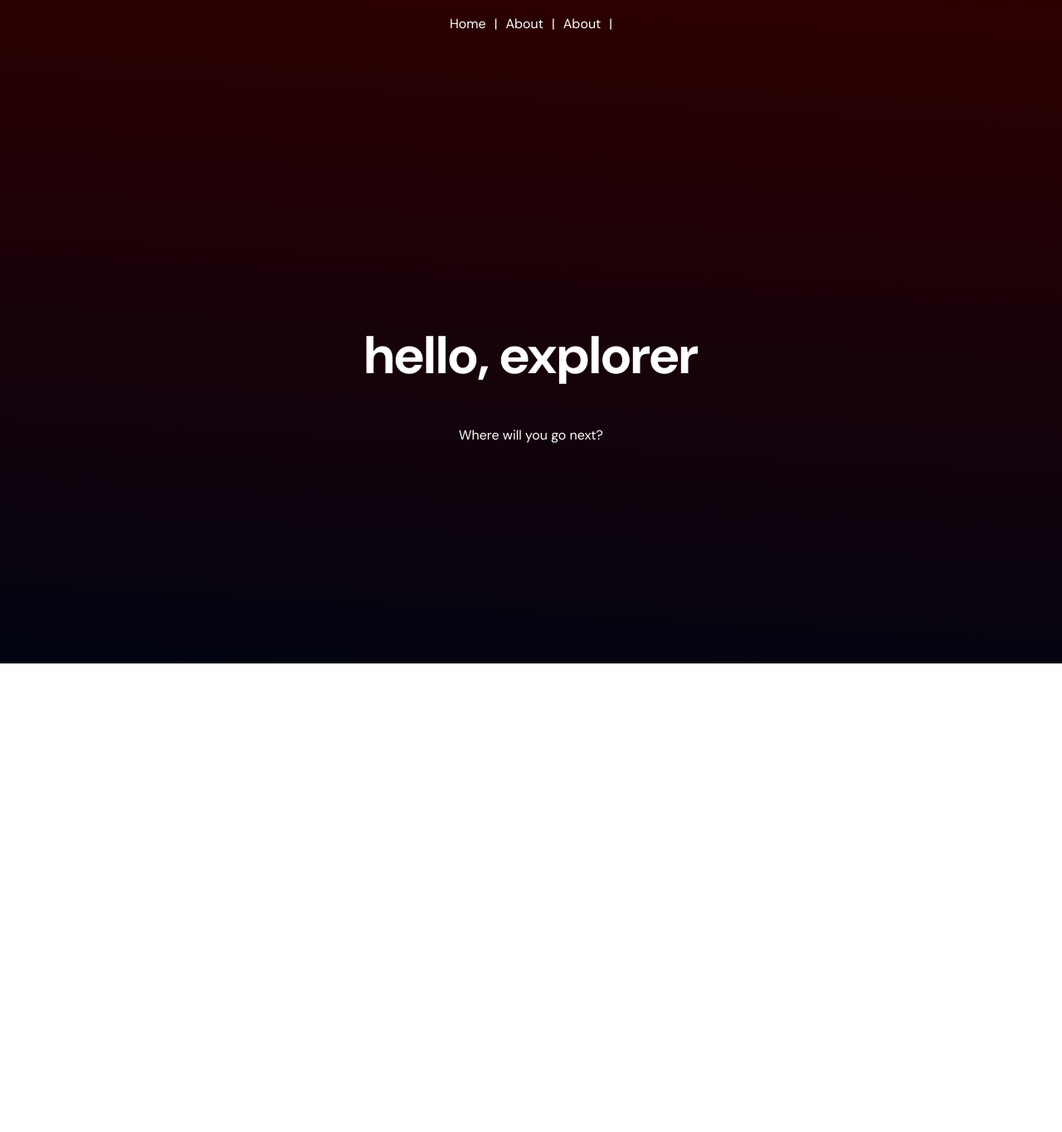
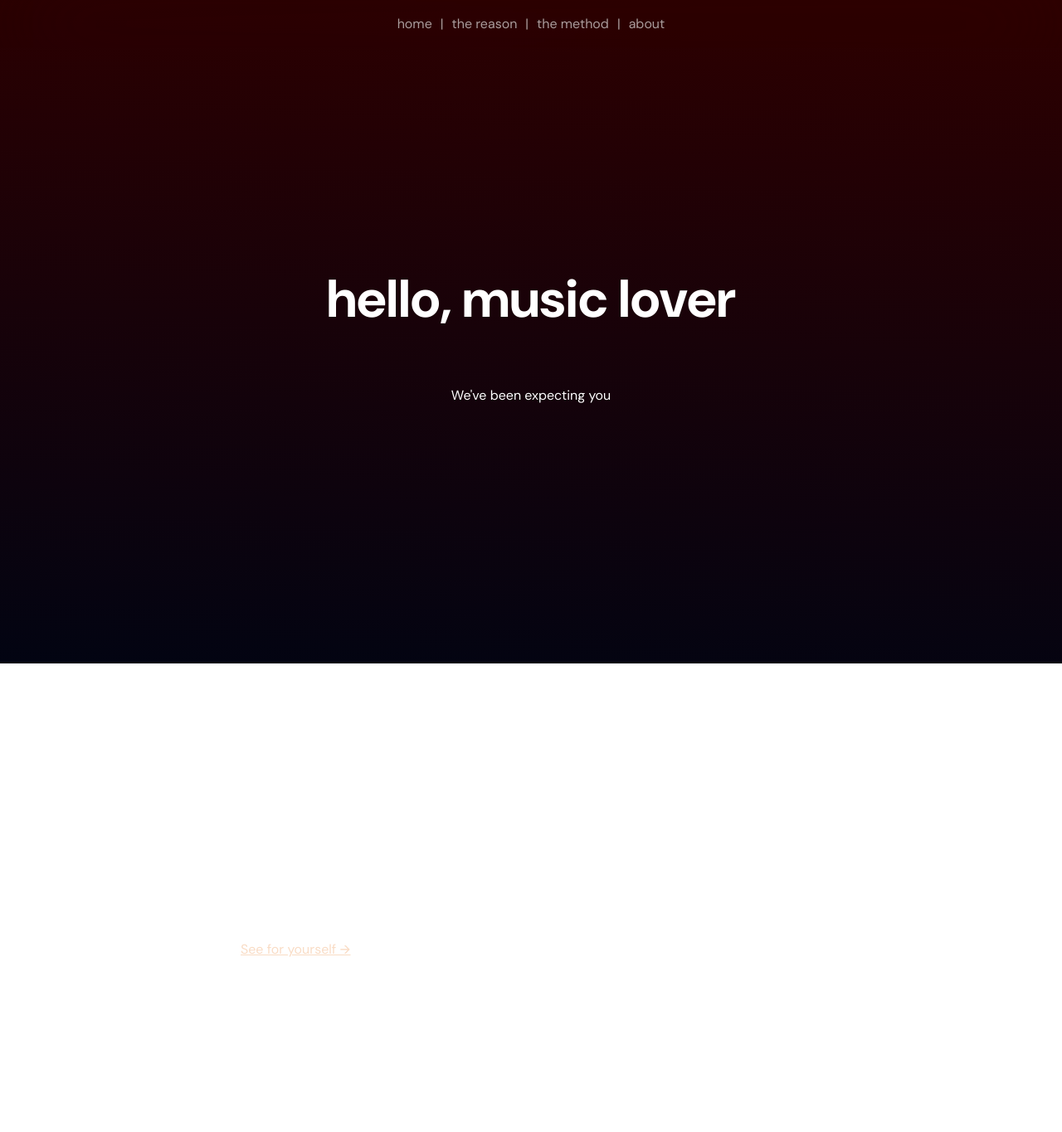
Before and after one commit to temlabs/sheerwonder-landing, a plain HTML site: page index.html in a window 1280 px wide. Shown: the whole page at 83% size. Before the commit the page ends 915 px from the top, so only its background shows below. Drawn offline with Linux system fonts and the light colour scheme.

Commit message:
improved styling first section

```diff
--- a/index.html
+++ b/index.html
@@ -11,15 +11,60 @@
 
     <header>
       <nav>
-        <a href="#hero">Home</a> | <a href="#about">About</a> |
-        <a href="#about">About</a> |
+        <a href="#hero">home</a> | <a href="#reason">the reason</a> |
+        <a href="#method">the method</a> | <a href="#about">about</a>
       </nav>
     </header>
 
     <section id="hero">
-      <h1>hello, explorer</h1>
-      <p>Where will you go next?</p>
+      <h1>hello, music lover</h1>
+      <p>We've been expecting you</p>
     </section>
+
+    <section id="reason">
+      <p class="big-text">
+        When we experience things that move us, the next thing we try to do is
+        find others who'll share it with us, and add to it.
+      </p>
+      <div>
+        <p class="big-text">
+          Right now, hundreds of people are trying to share their listening
+          experiences online and well...<br /><br />it's a bit awkward.
+        </p>
+        <p style="width: 100%; color: #f9dcc5; text-decoration: underline">
+          <a
+            target="”_blank”"
+            href="https://twitter.com/search?q=%22open.spotify.com%22%20%22song%22%20filter%3Alinks&src=typed_query&f=live"
+            >See for yourself 🡪</a
+          >
+        </p>
+      </div>
+      <p class="big-text">
+        What if there was a better way for music lovers to share the music that
+        moves them?<br />It would be integrated with your music streaming
+        service, and give you the tools to talk about your music accurately and
+        share it with others.<br /><br />
+        Welcome to sheer wonder.
+      </p>
+    </section>
+
+    <section id="method">
+      <p class="big-text">
+        Imagine if your personal Spotify account and Twitter had a baby.
+      </p>
+
+      <p class="big-text">
+        What if there was a better way for music lovers to share the music that
+        moves them?<br />It would be integrated with your music streaming
+        service, and give you the tools to talk about your music accurately and
+        share it with others.<br /><br />
+        Welcome to sheer wonder.
+      </p>
+    </section>
+
+    Music discovery, journalism and networking just got an upgrade. And when
+    you're ready to start connecting with people who want to inhabit the same
+    musical spaces you do, you know right where to find us.
 
     <footer>
       <p>
--- a/styles.css
+++ b/styles.css
@@ -3,6 +3,11 @@
   margin: 0;
   padding: 0;
   box-sizing: border-box;
+  text-decoration: none;
+}
+
+a {
+  color: inherit;
 }
 
 @font-face {
@@ -12,7 +17,7 @@
 
 @font-face {
   font-family: "dm-sans";
-  src: url("fonts/DMSans-VariableFont.ttf");
+  src: url("fonts/DMSans-Italic-VariableFont.ttf");
   font-style: italic;
 }
 
@@ -24,6 +29,9 @@ body {
   color: white;
   overflow-x: hidden;
   overflow-y: scroll;
+  display: flex;
+  flex-direction: column;
+  align-items: center;
 }
 
 .background-gradient {
@@ -44,8 +52,16 @@ body {
 }
 
 header {
-  padding: 1rem 0;
   text-align: center;
+  padding-top: 1rem;
+  padding-bottom: 1rem;
+  width: 100%;
+  backdrop-filter: blur(60px);
+  z-index: 10;
+  position: fixed;
+  /* background-color: blue; */
+  height: fit-content;
+  box-sizing: content-box;
 }
 header nav {
   display: flex;
@@ -53,10 +69,13 @@ header nav {
   gap: 10px;
   width: 100%;
   justify-content: center;
+  color: rgb(223, 223, 223);
+  opacity: 0.7;
+  /* position: fixed; */
 }
 
 header a {
-  color: #fff;
+  color: rgb(223, 223, 223);
   text-decoration: none;
 }
 
@@ -65,10 +84,21 @@ section {
   flex-direction: column;
   justify-content: flex-start;
   align-items: center;
+  width: 700px;
+  max-width: 90vw;
+  gap: 20px;
+}
+
+@keyframes fadeIn {
+  from {
+    opacity: 0;
+  }
+  to {
+    opacity: 1;
+  }
 }
 
 #hero {
-  background: url("hero-background.jpg") no-repeat center center/cover;
   height: 100vh;
   display: flex;
   justify-content: center;
@@ -80,6 +110,23 @@ section {
 #hero h1 {
   font-size: 4rem;
   margin-bottom: 2rem;
+  animation-name: fadeIn;
+  animation-duration: 4s;
+  animation-fill-mode: forwards;
+}
+
+#hero p {
+  animation-delay: 1s;
+  animation-name: fadeIn;
+  animation-duration: 2s;
+  animation-fill-mode: forwards;
+  opacity: 0;
+}
+
+#reason,
+#method {
+  padding-top: 10vw;
+  min-height: 100vh;
 }
 
 #about,
@@ -95,6 +142,10 @@ footer {
   padding: 1rem 0;
 }
 
+.big-text {
+  font-size: 1.2rem;
+}
+
 @media (max-width: 768px) {
   #hero h1 {
     font-size: 2.5rem;
```
